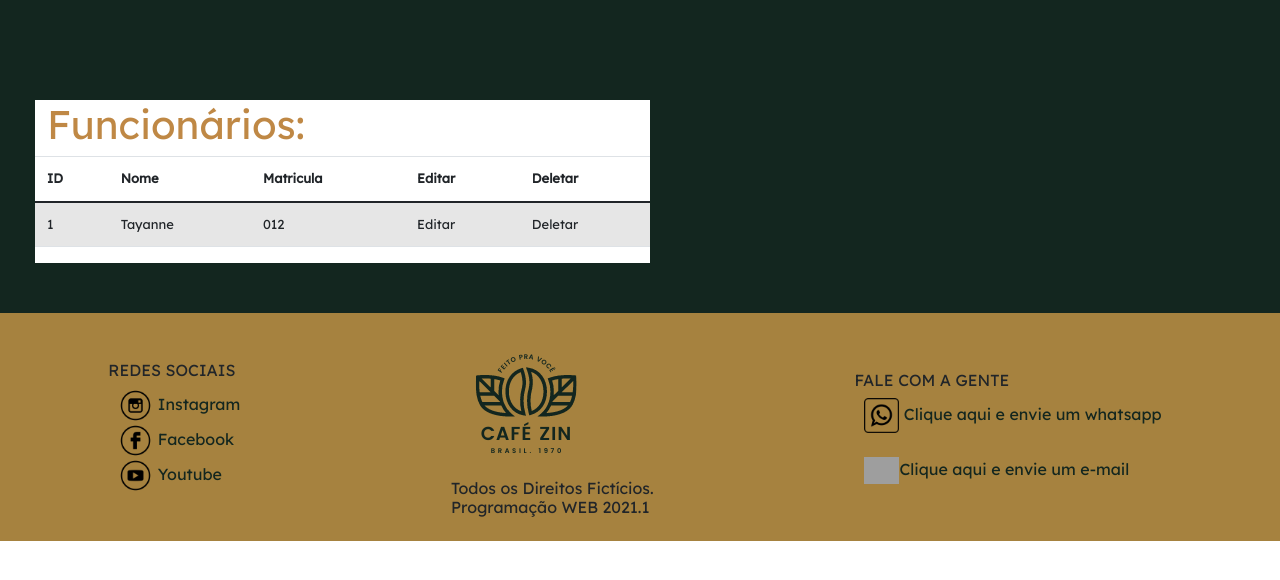
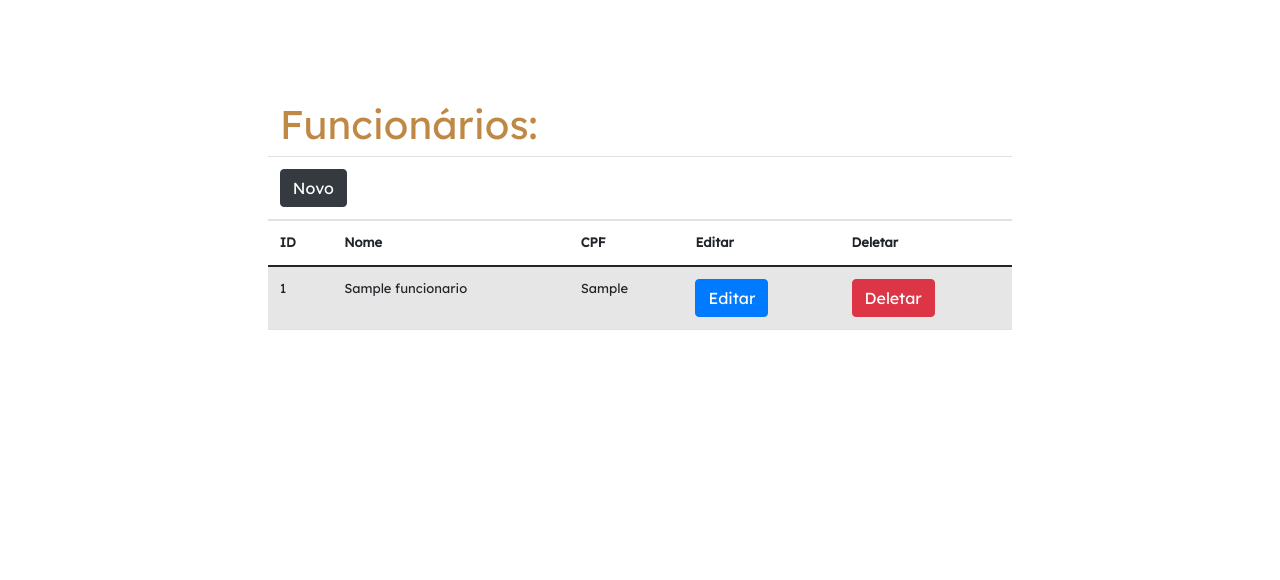
Before and after one commit to DwDaraK/cafezin, a PHP site: page /funcionario.php in a window 1280 px wide. Shown: the part 86-666 px from the top of the page. Run offline with PHP 8.4, Linux system fonts and the light colour scheme; tables that the repository leaves empty or names only in its code hold one stand-in row (values such as "Sample post"); grey boxes are pictures that could not be loaded.

Commit message:
add crud

```diff
--- a/funcionario.php
+++ b/funcionario.php
@@ -1,5 +1,6 @@
 <?php
-
+  require_once 'model/funcionario.php';
+  $objFunc = new Funcionario();
 ?>
 
 <!DOCTYPE html>
@@ -44,58 +45,161 @@
       </nav>
 
 
-      <!-- SECTION SOBRE -->
+      <!-- SECTION -->
      <section>
-      <div class="d-flex" id="sobre">
-        <div class="row flex-wrap func">
+      <div class=" d-flex justify-content-center" id="sobre">
+        <div class="row func">
           <h1>Funcionários:</h1>
           <table class="table table-striped">
             <thead>
-              <th>ID</th>
-              <th>Nome</th>
-              <th>Matricula</th>
-              <th>Editar</th>
-              <th>Deletar</th>
+              <tr>
+                <th colspan="5">
+                  <button type="button" class="btn btn-dark" data-toggle="modal" data-target="#myModalNew">Novo</button>
+                </th>
+              </tr>
+              <tr>
+                <th>ID</th>
+                <th>Nome</th>
+                <th>CPF</th>
+                <th>Editar</th>
+                <th>Deletar</th>
+              </tr>
             </thead>
             <tbody>
-              <tr>
-                <td>1</td>
-                <td>Tayanne</td>
-                <td>012</td>
-                <td>Editar</td>
-                <td>Deletar</td>
-              </tr>
+                <?php
+                  $query = "select * from funcionario";
+                  $stmt = $objFunc -> runQuery($query);
+                  $stmt -> execute();
+                  while($objFunc = $stmt -> fetch(PDO::FETCH_ASSOC)) {
+                ?>
+                  <tr>
+                    <td> <?php echo($objFunc['id']) ?> </td>
+                    <td> <?php echo($objFunc['nome']) ?> </td>
+                    <td> <?php echo($objFunc['cpf']) ?> </td>
+                    <td>
+                      <button type="button" class="btn btn-primary"
+                              data-toggle="modal" data-target="#myModalUpdate"
+                              >Editar</button>
+                    </td>
+                    <td>
+                      <button type="button" class="btn btn-danger"
+                              data-toggle="modal" data-target="#myModalDelete"
+                              data-id="<?php print $objFunc['id'] ?>"
+                              data-nome="<?php print $objFunc['nome'] ?>">Deletar</button>
+                    </td>
+                  </tr>
+                <?php } ?>
+
             </tbody>
           </table>
         </div>
       </div>
-     </section>
 
-      <!-- RODAPÉ -->
-     <footer>
-      <div class="d-flex flex-row p-2 bd-highlight justify-content-around align-items-center flex-wrap" id="contato">
-          <div class="p-2 bd-highlight">
-            <h6>REDES SOCIAIS</h6>
-            <a href="/"><img src="images/instagram.png" alt="Instagram"> Instagram</a><br>
-            <a href="/"><img src="images/facebook.png" alt="Facebook"> Facebook</a><br>
-            <a href="/"><img src="images/youtube.png" alt="Youtube"> Youtube</a>
+            <!-- The NOVO FUNCIONARIO Modal -->
+      <div class="modal" id="myModalNew">
+        <div class="modal-dialog">
+          <div class="modal-content">
+
+            <!-- Modal Header -->
+            <div class="modal-header">
+              <h4 class="modal-title">Cadastrar Funcionário</h4>
+              <button type="button" class="close" data-dismiss="modal">&times;</button>
+            </div>
+
+            <!-- Modal body -->
+            <div class="modal-body">
+              <form action="control/ctr-funcionario.php" method="POST">
+                    <input type="hidden" name="insert">
+                    <div class="form-group">
+                      <label for="">Nome:</label>
+                      <input type="text" class="form-control" name="txtNome" required>
+                    </div>
+                    <div class="form-group">
+                      <label for="">CPF:</label>
+                      <input type="text" class="form-control" name="txtCPF" required>
+                    </div>
+                    <div class="form-group">
+                      <label for="">Login:</label>
+                      <input type="text" class="form-control" name="txtLogin" required>
+                    </div>
+                    <div class="form-group">
+                      <label for="">Senha:</label>
+                      <input type="password" class="form-control" name="txtSenha" required>
+                    </div>
+                    <button type="submit" class="btn btn-success">Enviar</button>
+              </form>
+            </div>
+
+          </div>
+        </div>
+      </div>
+
+      <!-- The DELETAR FUNCIONARIO Modal -->
+      <div class="modal" id="myModalDelete">
+      <div class="modal-dialog">
+        <div class="modal-content">
+
+          <!-- Modal Header -->
+          <div class="modal-header">
+            <h4 class="modal-title">Deletar Funcionário</h4>
+            <button type="button" class="close" data-dismiss="modal">&times;</button>
           </div>
 
-          <div class="p-2 bd-highlight">
-              <img src="images/logos/footer.png" id="logo"/>
-              <h6>
-                Todos os Direitos Fictícios. <br>
-                Programação WEB 2021.1
-              </h6>
+          <!-- Modal body -->
+          <div class="modal-body">
+            <form action="control/ctr-funcionario.php" method="POST">
+                  <input type="hidden" name="delete" id="recebe-id">
+                  <div class="form-group">
+                    <label for="">Nome:</label>
+                    <input type="text" class="form-control" name="txtNome" id="recebe-nome" readonly>
+                  </div>
+                  <button type="submit" class="btn btn-danger">Deletar</button>
+            </form>
           </div>
 
-          <div class="p-2 bd-highlight">
-            <h6>FALE COM A GENTE</h6>
-            <a href="/"> <img src="images/whatsapp.png" alt="contato whatsapp"> Clique aqui e envie um whatsapp</a> <br> <br>
-            <a href="/"> <img src="images/email.png" alt="contato e-mail">Clique aqui e envie um e-mail</a>
+        </div>
+      </div>
+    </div>
+
+    <!-- The EDITAR FUNCIONARIO Modal -->
+    <div class="modal" id="myModalUpdate">
+      <div class="modal-dialog">
+        <div class="modal-content">
+
+          <!-- Modal Header -->
+          <div class="modal-header">
+            <h4 class="modal-title">Editar Funcionário</h4>
+            <button type="button" class="close" data-dismiss="modal">&times;</button>
           </div>
+
+          <!-- Modal body -->
+          <div class="modal-body">
+            <form action="control/ctr-funcionario.php" method="POST">
+                  <input type="hidden" name="update">
+                  <div class="form-group">
+                    <label for="">Nome:</label>
+                    <input type="text" class="form-control" name="txtNome" readonly>
+                  </div>
+                  <button type="submit" class="btn btn-primary">Enviar</button>
+            </form>
+          </div>
+
+        </div>
       </div>
-     </footer>
+    </div>
+    </section>
+
+    <script>
+      $('#myModalDelete').on('show.bs.modal', function(event){
+        var button = $(event.relatedTarget);
+        var recebeID = button.data('id');
+        var recebeNome = button.data('nome');
+
+        var modal = $(this);
+        modal.find('#recebe-id').val(recebeID);
+        modal.find('#recebe-nome').val(recebeNome);
+      })
+    </script>
 
     <script src="https://cdn.jsdelivr.net/npm/bootstrap@5.0.0-beta2/dist/js/bootstrap.bundle.min.js" integrity="sha384-b5kHyXgcpbZJO/tY9Ul7kGkf1S0CWuKcCD38l8YkeH8z8QjE0GmW1gYU5S9FOnJ0" crossorigin="anonymous"></script>
 </body>
--- a/model/funcionario.php
+++ b/model/funcionario.php
@@ -9,6 +9,46 @@
       $dataBase = new dataBase();
       $db = $dataBase -> dbConnection();
       $this -> conn = $db;
+    }
+
+    public function runQuery($sql) {
+      $stmt = $this -> conn -> prepare($sql);
+      return $stmt;
+    }
+
+    public function insert($nome, $cpf, $login, $senha) {
+      try {
+        $sql = "insert into funcionario(nome, cpf, login, senha)
+                values(:nome, :cpf, :login, :senha)";
+        $stmt = $this -> conn -> prepare($sql);
+        $stmt -> bindParam(":nome", $nome);
+        $stmt -> bindParam(":cpf", $cpf);
+        $stmt -> bindParam(":login", $login);
+        $stmt -> bindParam(":senha", $senha);
+
+        $stmt -> execute();
+        return $stmt;
+
+      } catch(PDOException $e) {
+        echo("Error: ".$e -> getMessage());
+      } finally {
+        $this -> conn = null;
+      }
+    }
+
+    public function delete($id) {
+      try {
+        $sql = "delete from funcionario where id = :id";
+        $stmt = $this -> conn -> prepare($sql);
+        $stmt -> bindParam(":id", $id);
+
+        $stmt -> execute();
+        return $stmt;
+      } catch(PDOException $e) {
+        echo("Error: ".$e -> getMessage());
+      } finally {
+        $this -> conn = null;
+      }
     }
 
     public function validar($login, $senha){
--- a/style.css
+++ b/style.css
@@ -47,7 +47,7 @@ main img {
 
 /* SECTION PAGINA INICIAL */
 
-section {
+section .pag-inicial {
   background-color: #13261f;
 }
 
@@ -66,9 +66,6 @@ section #sobre img {
 }
 
 /* FUNCIONARIO */
-section .func {
-  background-color: white;
-}
 
 /* FOOTER */
 
```
Also changed, not shown: control/ctr-funcionario.php (+21 -2 lines), index.php (+4 -3 lines).
